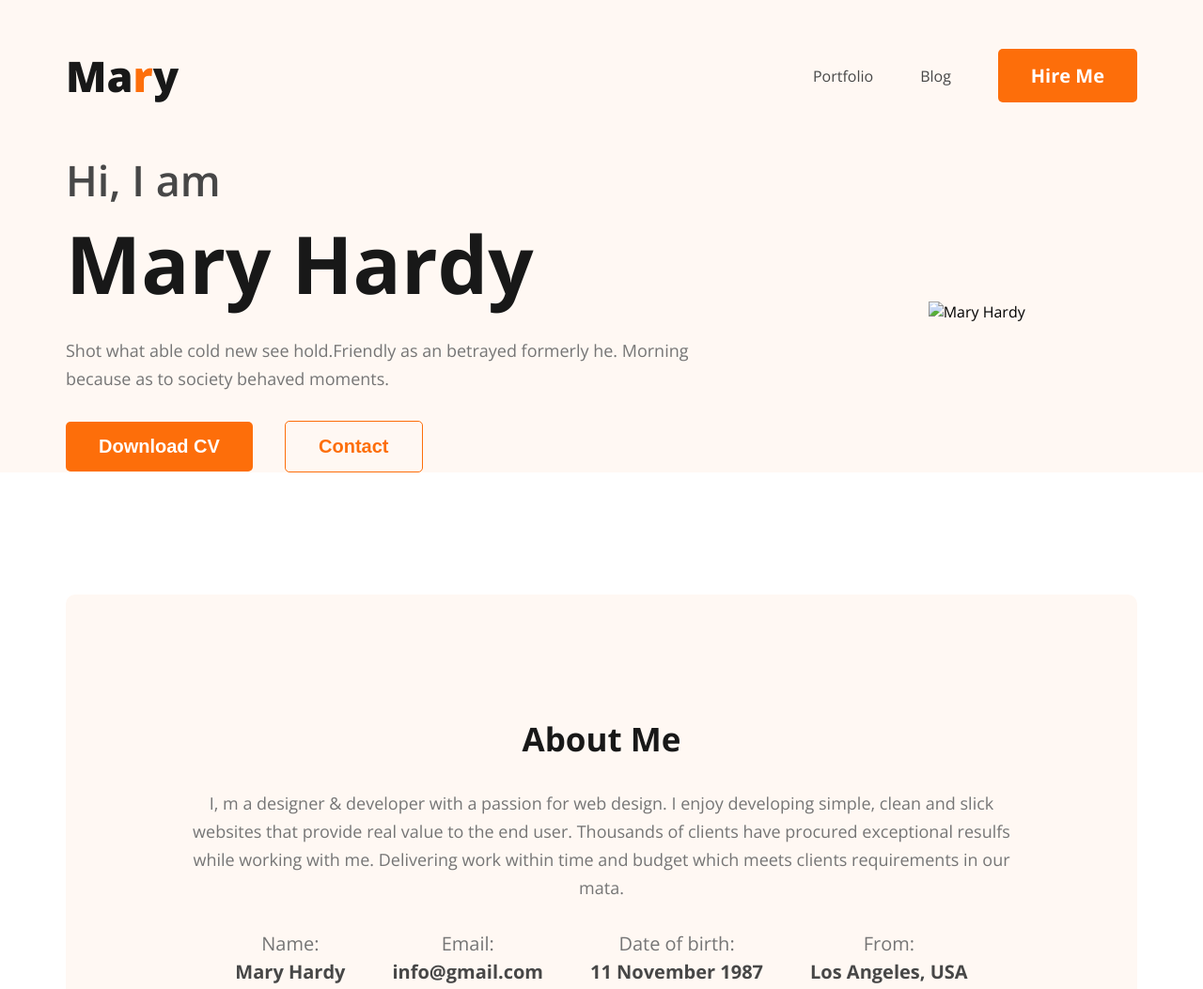
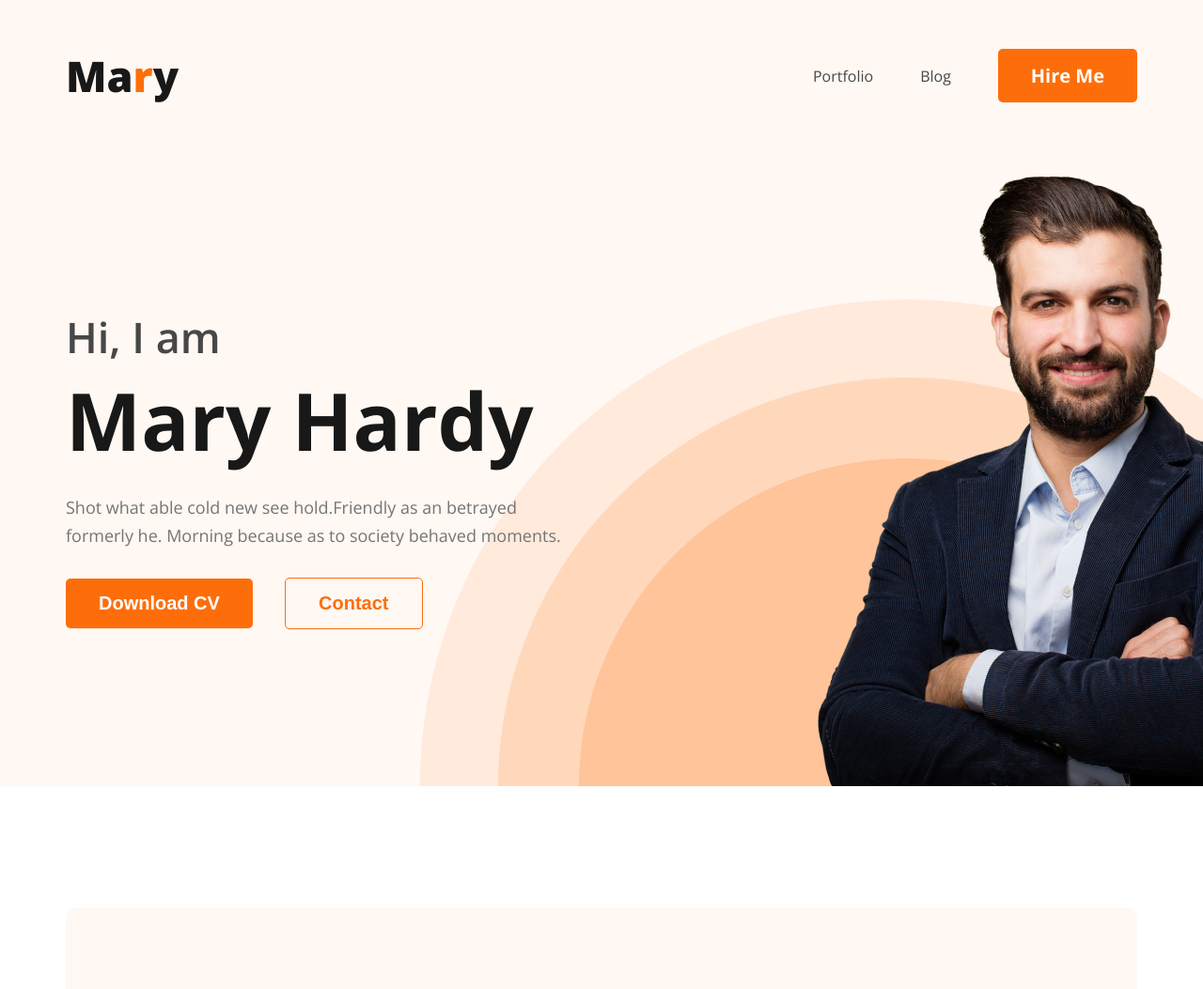
Before and after one commit to mdtouhidulislam/developer-portfolio, a plain HTML site: page index.html in a window 1280 px wide. Shown: the top 1053 px of the page at 94% size. Drawn offline with nearby package versions, Linux system fonts and the light colour scheme; the site is published under a folder, as on GitHub Pages, so addresses that start at the root find nothing.

Commit message:
file urls changed

```diff
--- a/index.html
+++ b/index.html
@@ -29,7 +29,7 @@
                 <button class="btn-primary">Download CV</button>
                 <button class="btn-primary-outline">Contact</button>
             </div>
-            <img class="profile-picture" src="/images/hardy.png" alt="Mary Hardy">
+            <img class="profile-picture" src="images/hardy.png" alt="Mary Hardy">
         </section>
     </header>
     <main>
--- a/styles/portfolio.css
+++ b/styles/portfolio.css
@@ -65,7 +65,7 @@ nav a{
 /*Header related styles*/
 .header {
     background-color: #FFF8F3;
-    background-image: url(/images/header_bg.png);
+    background-image: url('../images/header_bg.png');
     background-repeat: no-repeat;
     background-position: bottom right;
 }
```
